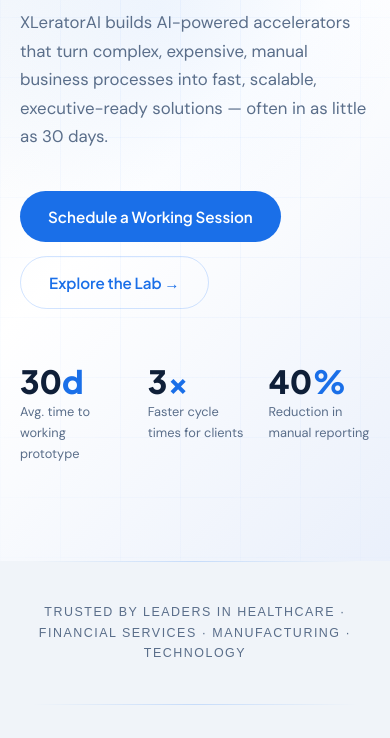
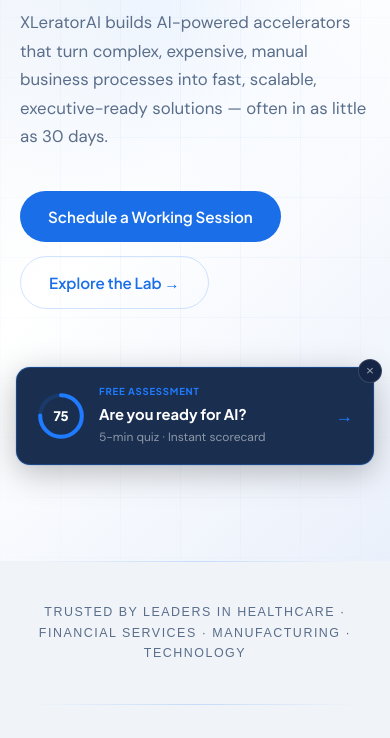
Before and after one commit to joshod/XLeratorAI-Marketing, a website: page index.html in a window 390 px wide. Shown: the part 363-1101 px from the top of the page. Drawn offline with Linux system fonts and the light colour scheme.

Commit message:
Add quiz slide-in toast UI and behavior
Introduce a slide-in quiz toast to prompt users to take a 5-min assessment. Adds CSS (.quiz-toast and children) for layout, animation, responsive tweaks and visual styling; inserts HTML markup into index.html (ring SVG, score, badge/title/description, link to survey, dismiss button); and adds JS to show the toast after scrolling ~25% of the page, skip showing on the survey page, and persist dismissal in localStorage for 7 days.

```diff
--- a/css/styles.css
+++ b/css/styles.css
@@ -965,6 +965,116 @@ main { padding-top: 80px; }
 .cta-banner .btn-ghost { color: rgba(255,255,255,0.85); border-color: rgba(255,255,255,0.25); }
 .cta-banner .btn-ghost:hover { background: rgba(255,255,255,0.08); border-color: rgba(255,255,255,0.5); }
 
+/* ─── QUIZ SLIDE-IN TOAST ─── */
+.quiz-toast {
+  position: fixed;
+  bottom: 28px;
+  right: 28px;
+  z-index: 900;
+  opacity: 0;
+  transform: translateY(20px) translateX(20px);
+  pointer-events: none;
+  transition: opacity 0.45s ease, transform 0.45s ease;
+}
+.quiz-toast.visible {
+  opacity: 1;
+  transform: translateY(0) translateX(0);
+  pointer-events: auto;
+}
+.quiz-toast.dismissed { display: none; }
+.quiz-toast-close {
+  position: absolute;
+  top: -8px;
+  right: -8px;
+  width: 24px;
+  height: 24px;
+  border-radius: 50%;
+  border: 1px solid rgba(255,255,255,0.15);
+  background: var(--bg-dark-mid);
+  color: rgba(255,255,255,0.6);
+  font-size: 0.85rem;
+  cursor: pointer;
+  display: flex;
+  align-items: center;
+  justify-content: center;
+  line-height: 1;
+  transition: background 0.2s, color 0.2s;
+  z-index: 2;
+}
+.quiz-toast-close:hover { background: var(--blue); color: #fff; }
+.quiz-toast-link {
+  display: flex;
+  align-items: center;
+  gap: 14px;
+  padding: 16px 20px;
+  background: var(--bg-dark);
+  border: 1px solid rgba(31,123,255,0.3);
+  border-radius: 14px;
+  text-decoration: none;
+  box-shadow: 0 8px 32px rgba(0,0,0,0.25), 0 0 0 1px rgba(31,123,255,0.1);
+  transition: border-color 0.2s, box-shadow 0.2s;
+  max-width: 320px;
+}
+.quiz-toast-link:hover {
+  border-color: rgba(31,123,255,0.5);
+  box-shadow: 0 8px 32px rgba(0,0,0,0.3), 0 0 20px rgba(31,123,255,0.1);
+}
+.quiz-toast-ring {
+  position: relative;
+  width: 48px;
+  height: 48px;
+  flex-shrink: 0;
+}
+.quiz-toast-ring svg { width: 100%; height: 100%; }
+.quiz-toast-score {
+  position: absolute;
+  inset: 0;
+  display: flex;
+  align-items: center;
+  justify-content: center;
+  font-family: 'Plus Jakarta Sans', sans-serif;
+  font-size: 0.82rem;
+  font-weight: 800;
+  color: #ffffff;
+}
+.quiz-toast-body {
+  display: flex;
+  flex-direction: column;
+  gap: 2px;
+  flex: 1;
+  min-width: 0;
+}
+.quiz-toast-badge {
+  font-family: 'Plus Jakarta Sans', sans-serif;
+  font-size: 0.6rem;
+  font-weight: 700;
+  text-transform: uppercase;
+  letter-spacing: 0.08em;
+  color: var(--blue-bright);
+}
+.quiz-toast-title {
+  font-family: 'Plus Jakarta Sans', sans-serif;
+  font-size: 0.92rem;
+  font-weight: 700;
+  color: #ffffff;
+}
+.quiz-toast-desc {
+  font-size: 0.75rem;
+  color: rgba(255,255,255,0.5);
+}
+.quiz-toast-arrow {
+  font-size: 1.1rem;
+  color: var(--blue-bright);
+  flex-shrink: 0;
+  transition: transform 0.2s;
+}
+.quiz-toast-link:hover .quiz-toast-arrow { transform: translateX(3px); }
+
+@media (max-width: 600px) {
+  .quiz-toast { bottom: 16px; right: 16px; left: 16px; }
+  .quiz-toast-link { max-width: none; }
+}
+
 /* ─── MISC ─── */
 .link-arrow { display: inline-flex; align-items: center; gap: 6px; color: var(--blue); font-size: 0.88rem; font-weight: 600; font-family: 'Plus Jakarta Sans', sans-serif; transition: gap 0.2s; }
 .link-arrow::after { content: '→'; }
--- a/index.html
+++ b/index.html
@@ -239,6 +239,7 @@
             <p>Ship as SaaS, on-prem, or hybrid. Optional next-phase scope definition included in every engagement.</p>
           </div>
         </div>
+
       </div>
     </section>
 
@@ -361,6 +362,26 @@
     </div>
   </footer>
 
+  <!-- ══ QUIZ SLIDE-IN ══ -->
+  <div class="quiz-toast" id="quizToast">
+    <button class="quiz-toast-close" id="quizToastClose" aria-label="Dismiss">&times;</button>
+    <a href="survey.html" class="quiz-toast-link">
+      <span class="quiz-toast-ring">
+        <svg viewBox="0 0 120 120">
+          <circle cx="60" cy="60" r="52" fill="none" stroke="rgba(31,123,255,0.15)" stroke-width="10"/>
+          <circle cx="60" cy="60" r="52" fill="none" stroke="#1f7bff" stroke-width="10" stroke-dasharray="245 327" stroke-linecap="round" transform="rotate(-90 60 60)"/>
+        </svg>
+        <span class="quiz-toast-score">75</span>
+      </span>
+      <span class="quiz-toast-body">
+        <span class="quiz-toast-badge">Free Assessment</span>
+        <span class="quiz-toast-title">Are you ready for AI?</span>
+        <span class="quiz-toast-desc">5-min quiz &middot; Instant scorecard</span>
+      </span>
+      <span class="quiz-toast-arrow">&rarr;</span>
+    </a>
+  </div>
+
   <script src="js/main.js"></script>
 </body>
 </html>
--- a/js/main.js
+++ b/js/main.js
@@ -33,3 +33,41 @@ document.addEventListener('DOMContentLoaded', function() {
     }
   });
 });
+
+// Quiz slide-in toast — appears after scrolling ~25% of the page
+(function() {
+  var toast = document.getElementById('quizToast');
+  var closeBtn = document.getElementById('quizToastClose');
+  if (!toast) return;
+
+  // Don't show on the survey page itself
+  if (window.location.pathname.indexOf('survey') !== -1) return;
+
+  // Respect dismissal for 7 days
+  var dismissedAt = localStorage.getItem('quizToastDismissed');
+  if (dismissedAt && (Date.now() - Number(dismissedAt)) < 7 * 24 * 60 * 60 * 1000) return;
+
+  var shown = false;
+
+  function onScroll() {
+    if (shown) return;
+    var scrollPct = window.scrollY / (document.documentElement.scrollHeight - window.innerHeight);
+    if (scrollPct > 0.25) {
+      shown = true;
+      toast.classList.add('visible');
+      window.removeEventListener('scroll', onScroll);
+    }
+  }
+
+  window.addEventListener('scroll', onScroll, { passive: true });
+
+  if (closeBtn) {
+    closeBtn.addEventListener('click', function(e) {
+      e.preventDefault();
+      e.stopPropagation();
+      toast.classList.remove('visible');
+      toast.classList.add('dismissed');
+      localStorage.setItem('quizToastDismissed', String(Date.now()));
+    });
+  }
+})();
```
Also changed, not shown: marketing-platform.md (added, +166 -0 lines).
